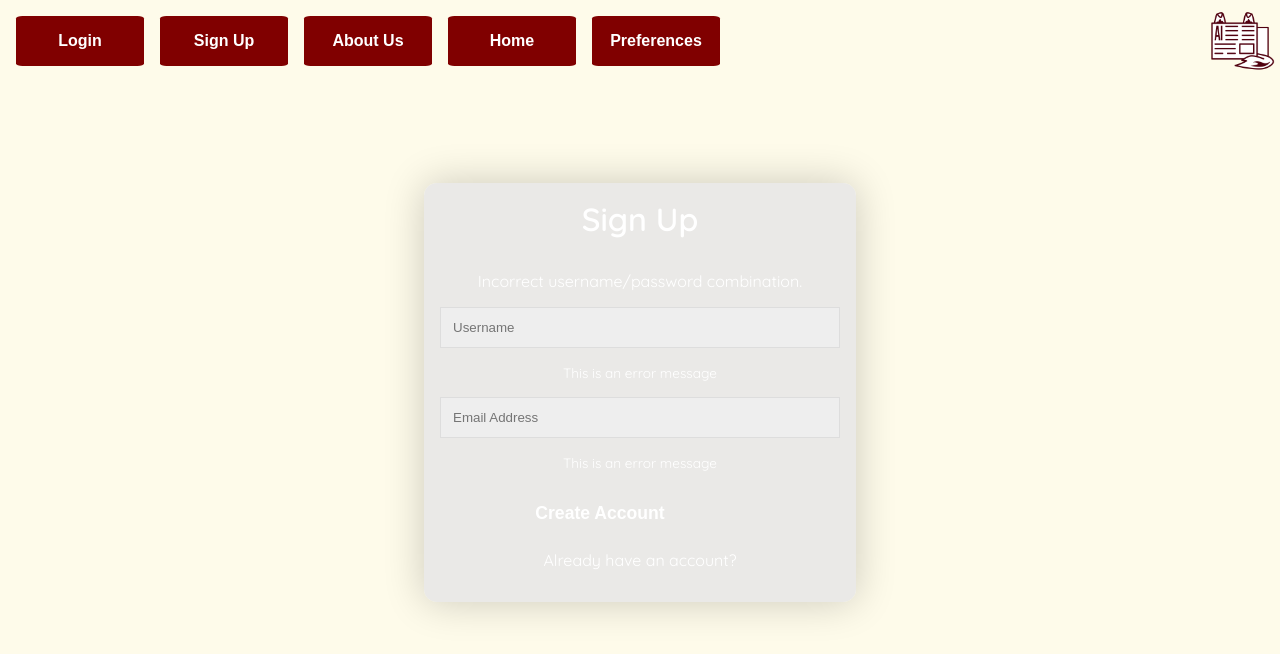
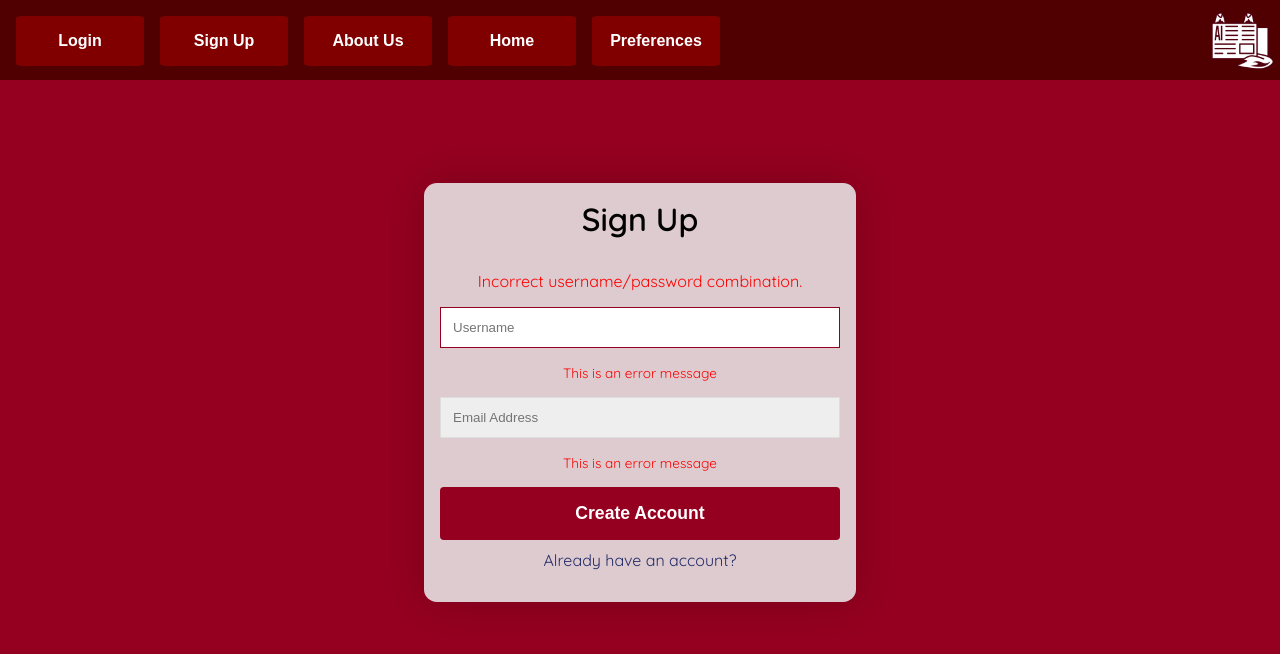
Before and after one commit to aggie-coding-club/ai-ggie-news, a React (Create React App) app in the folder frontend/: page /signup in a window 1280 px wide. Shown: the top 654 px of the page. Built offline with nearby package versions, Linux system fonts and the light colour scheme; no server answers; a web font is replaced by a local one.

Commit message:
Added Flask integrationt to Login page

```diff
--- a/frontend/src/App.css
+++ b/frontend/src/App.css
@@ -1,6 +1,6 @@
 .App {
   text-align: center;
-  background-color: var(--color-background);
+  background-color: #500000;
   height: 100%;
   width:100%;
   --color-background: #500000;
--- a/frontend/src/App.js
+++ b/frontend/src/App.js
@@ -40,7 +40,7 @@ function App() {
 
   }, [])
   return (
-    <div>
+    <div className="App">
         <div className="NavBar-Content">
           <div className="Nav">
             <div className="ButtonLinks">
--- a/frontend/src/LoginPage.js
+++ b/frontend/src/LoginPage.js
@@ -1,29 +1,46 @@
 import React from 'react';
-import {useNavigate} from 'react-router-dom'
 import { useState } from 'react';
 import './LoginPage.css';
 import './Login_SignUp_box.css'
+import axios from 'axios';
 
-function LoginPage({Login, error}) {
+function LoginPage() {
   const [details, setDetails] = useState({name:"", password:""})
-  const submitHandler = e => {
+
+  function submit(e){
     e.preventDefault();
+    axios.post('/log',{
+      username : details.name,
+      password : details.password,
+    })
+      .then(res=>{
+        setDetails({
+          name: "",
+          password: "",
+        })
+        console.log(res.data)
+      })
+      .catch(console.log("ERROR"))
+  }
+  function handle(e) {
+    const newDetail = {...details}
+    newDetail[e.target.id] = e.target.value
+    setDetails(newDetail)
+  }
 
-    Login(details)
-  }
   return (
       <div className= "mainHead">
         <div className="container">
           <div className="login_section">
-            <form className="form " id="login" onSubmit={submitHandler}>
+            <form className="form " id="login" onClick={(e)=>submit(e)}>
               <h1 className="form__title">Login</h1>
                 <div className="form__message form__message--error">This username doesn't exist in our database, please create a new account</div>
                 <div className="form__input-group">
                   <label htmlFor="name">Name:</label>
-                  <input type="text" className="form__input" autoFocus placeholder="Username or email"></input>
+                  <input id="name" name="username" value={details.name} onChange={(e) => handle(e)} type="text" className="form__input" autoFocus placeholder="Username or email"></input>
                   <div className="form__message form__input-error-message">This is an error message</div>
                   <label htmlFor="name">password:</label>
-                  <input type="password" className="form__input" autoFocus placeholder="Password"></input>
+                  <input id="password" name="password" value={details.password} onChange={(e) => handle(e)} type="password" className="form__input" placeholder="Password"></input>
                 </div>
 
               <button className="form__button" type="submit">Submit</button>
--- a/frontend/src/Login_SignUp_box.css
+++ b/frontend/src/Login_SignUp_box.css
@@ -13,6 +13,7 @@
 .from__input,
 .form_button{
     font-family: 'Quicksand', sans-serif;
+    color: black;
 
 }
 .form--hidden{
@@ -68,11 +69,12 @@
     color: var(--color-error)
 }
 .form__button{
-    width: 80%;
+    width: 100%;
     padding: 1rem 2rem;
     font-weight: bold;
+
     font-size: 1.1rem;
-    color: #ffffff;
+    color: white;
     border:none;
     border-radius: var(--border-radius);
     outline: none;
--- a/frontend/src/SignUpPage.css
+++ b/frontend/src/SignUpPage.css
@@ -1,7 +1,7 @@
 .contentFrame{
     height: 100vh;
     width:100%;
-    background-color: var(--color-secondary);
+    background-color: var(--color-primary);
     background-repeat: no-repeat;
     background-attachment:fixed;
     background-position: center;
--- a/frontend/src/SignUpPage.js
+++ b/frontend/src/SignUpPage.js
@@ -13,11 +13,11 @@ const SignUpPage = () => {
               <h1 className="form__title">Sign Up</h1>
                 <div className="form__message form__message--error">Incorrect username/password combination.</div>
                 <div className="form__input-group">
-                  <input type="text" className="form__input" autofocus placeholder="Username"></input>
+                  <input type="text" className="form__input" autoFocus placeholder="Username"></input>
                   <div className="form__message form__input-error-message">This is an error message</div>
                 </div>
                 <div className="form__input-group">
-                  <input type="text" className="form__input" autofocus placeholder="Email Address"></input>
+                  <input type="text" className="form__input"  placeholder="Email Address"></input>
                   <div className="form__message form__input-error-message">This is an error message</div>
                 </div>
               <button className="form__button" type="submit">Create Account</button>
```
Also changed, not shown: 2 other files (tests, documents, lock files or other folders).
